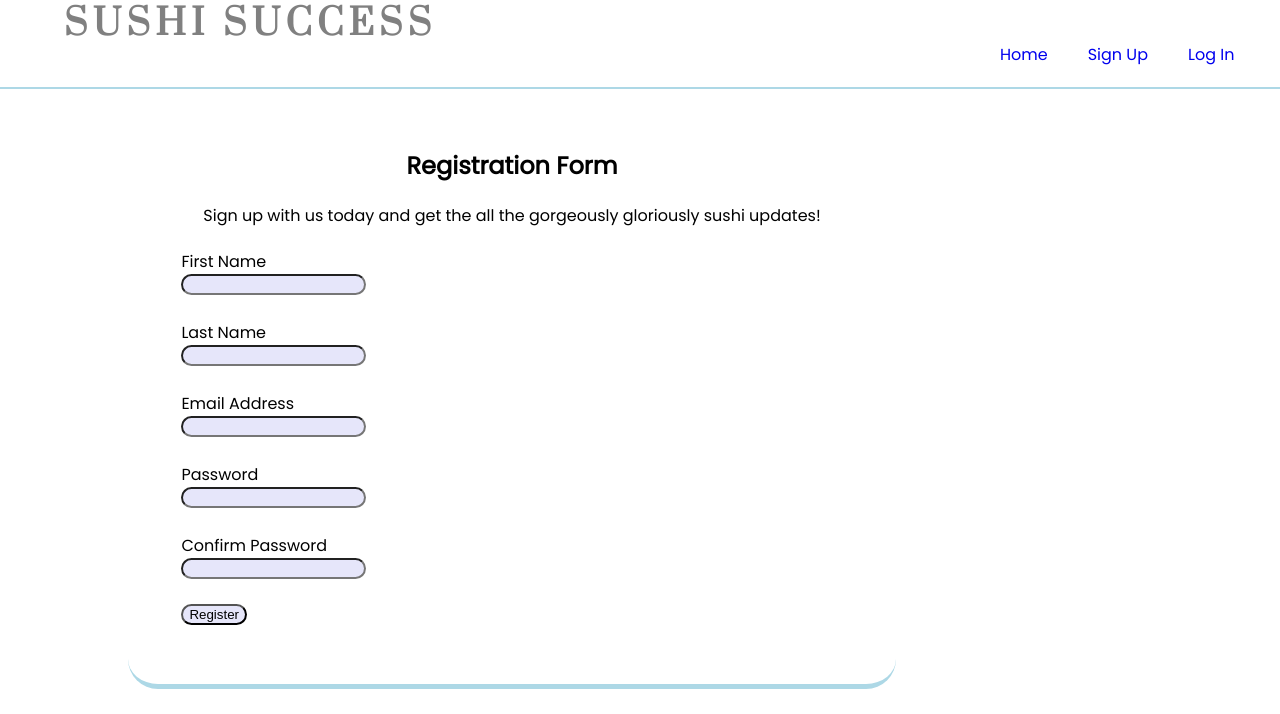
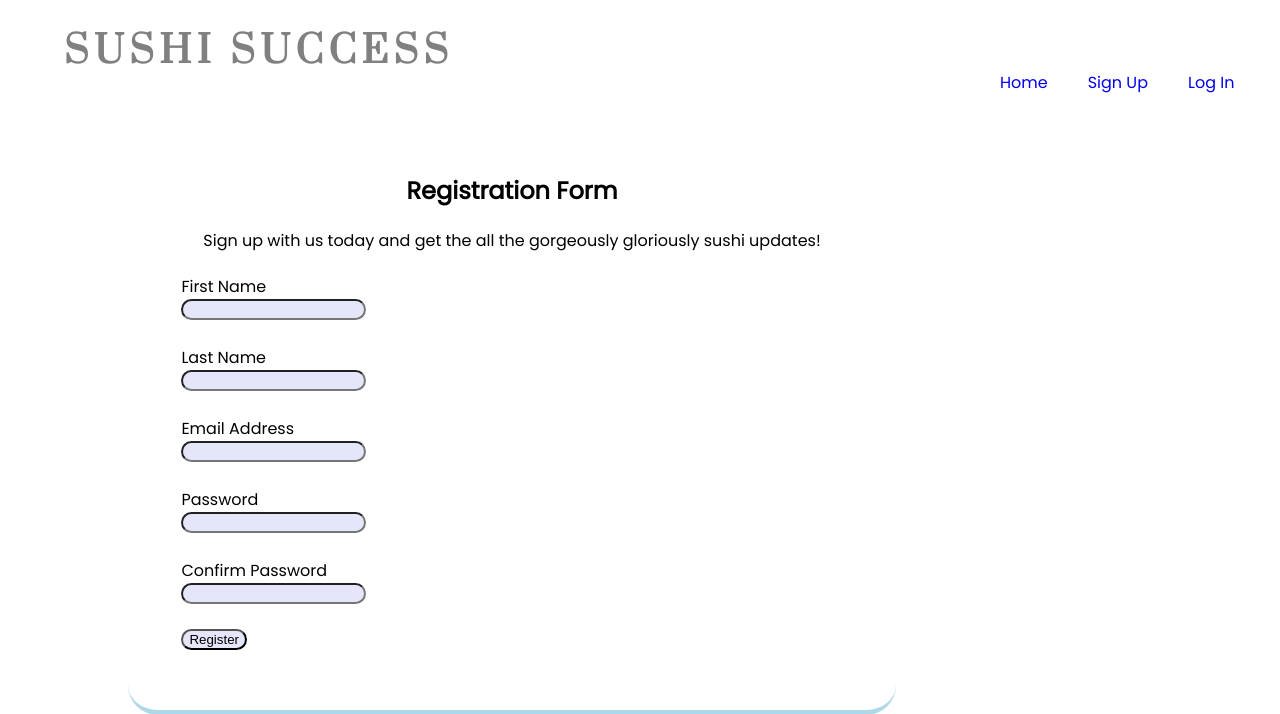
Before and after one commit to camiviban/cosw30-fall2019, a PHP site: page /homework/homework5_practice/register.php in a window 1280 px wide. Shown: the top 714 px of the page. Run offline with PHP 8.4, Linux system fonts and the light colour scheme.

Commit message:
Worked on top margin of header

```diff
--- a/homework/homework5_practice/includes/styles.css
+++ b/homework/homework5_practice/includes/styles.css
@@ -1,16 +1,18 @@
 body {
     font-family: 'Poppins', sans-serif;
     margin: 0;
+    padding: 0;
     text-align: center;
     }
 
 h1 {
     font-family: 'Prata', serif;
     text-align: left;
-    font-size: 2.2em;
+    font-size: 2.3em;
     letter-spacing: 0.15em;
     margin-left: 5%;
     margin-bottom: -2%;
+    margin-top: 0;
     }
 
 h3 {
@@ -19,9 +21,9 @@ h3 {
     }
 
 header {
+     padding-top: 2%;
      background-color: white;
      color: gray;
-     border-bottom: 2px solid lightblue;
     }
 
 nav {
@@ -34,7 +36,6 @@ ul {
     margin: 0;
     padding: 0;
     padding-right: 2%;
-    background-color: white;
     overflow: hidden;
     }
 
```
Also changed, not shown: homework/homework5_practice/index.php (+10 -8 lines).
